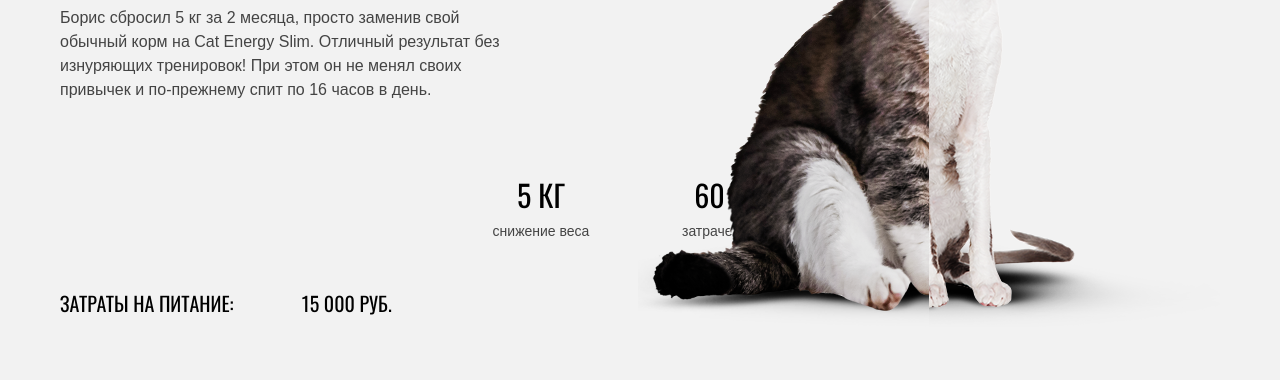
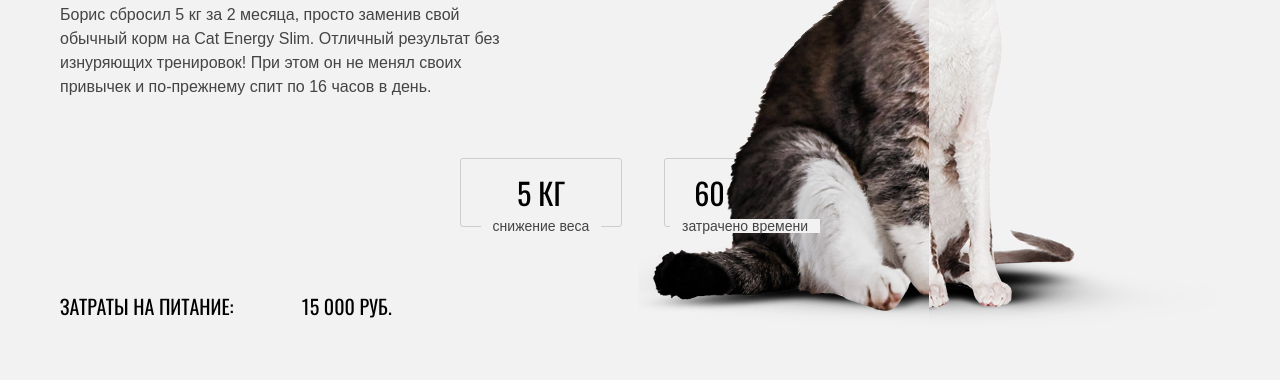
Before and after one commit to Varvaron/1787801-cat-energy-24, a website: page source/index.html in a window 1280 px wide. Shown: the part 1874-2254 px from the top of the page. Drawn offline with nearby package versions, Linux system fonts and the light colour scheme; files that its build step writes are made by us from their sources.

Commit message:
добавлена декоратиная обводка в блоке статистики

```diff
--- a/source/less/blocks/stats.less
+++ b/source/less/blocks/stats.less
@@ -13,10 +13,11 @@
   line-height: 24px;
   color: @basic-black;
   text-align: center;
-  margin: 0 0 8px;
-  padding: 15px 0 0 0;
+  padding: 15px 0;
   grid-row: 1 / 2;
   text-transform: uppercase;
+  border: 1px solid @table-border-gray;
+  border-radius: 3px;
 }
 
 .stats__description {
@@ -28,8 +29,11 @@
   justify-self: center;
   margin: 0;
   padding: 0;
-  width: 60px;
+  width: 80px;
   grid-row: 2 / -1;
+  background-color: @light-gray;
+  position: relative;
+  top: -8px;
 }
 
 
@@ -43,13 +47,20 @@
   .stats__number {
     font-size: 30px;
     line-height: 37px;
-    margin: 0 0 11px;
   }
 
   .stats__description {
     font-size: 14px;
     line-height: 14px;
-    width: 150px;
+    background-color: @basic-white;
+
+    &:first-of-type {
+      width: 120px;
+    }
+
+    &:last-of-type {
+      width: 150px;
+    }
   }
 }
 
@@ -57,4 +68,8 @@
   .stats {
     grid-template-columns: repeat(2, 162px);
   }
+
+  .stats__description {
+    background-color: @light-gray;
+  }
 }
```
